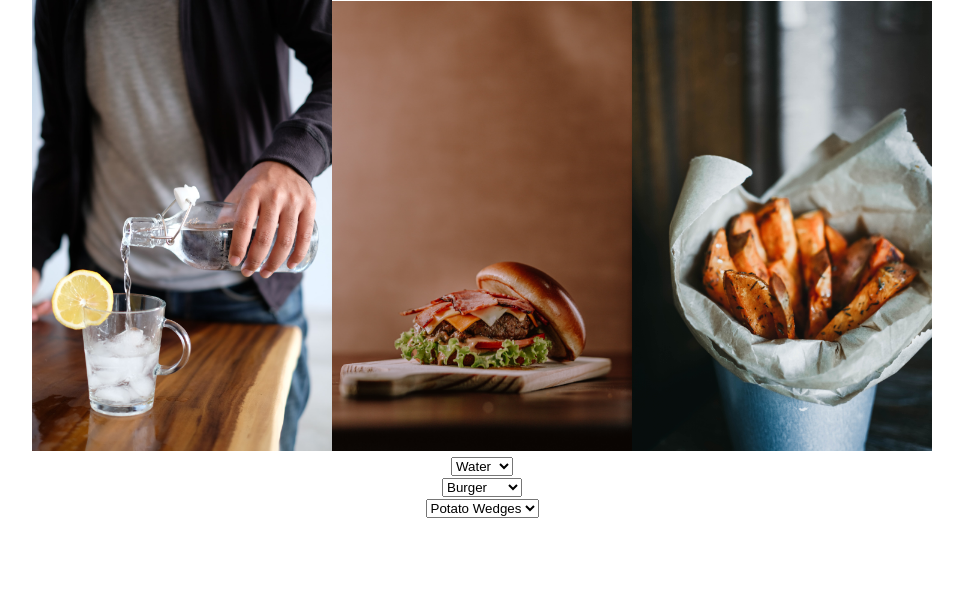
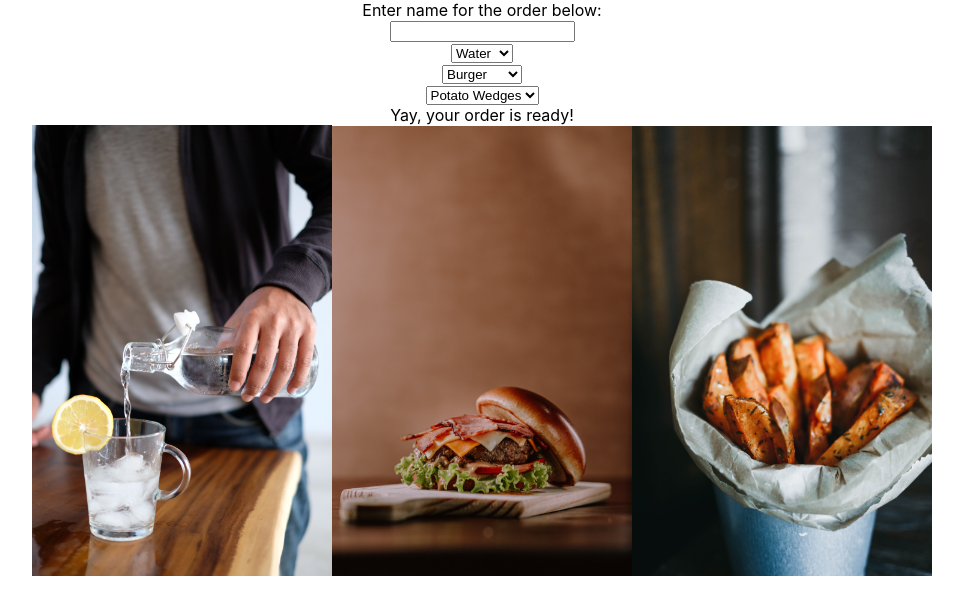
Before and after one commit to abrielcleaver/fs3-react-fast-food, a React (Create React App) app: page / in a window 1280 px wide. Shown: the top 614 px of the page, without its empty margins (158-1121 px from the left). Built offline with nearby package versions, Linux system fonts and the light colour scheme.

Commit message:
Import OrderNameInput t App. on typing in the name input, the order name changes with each keystroke

```diff
--- a/src/App.css
+++ b/src/App.css
@@ -1,38 +1,3 @@
 .App {
   text-align: center;
 }
-
-.App-logo {
-  height: 40vmin;
-  pointer-events: none;
-}
-
-@media (prefers-reduced-motion: no-preference) {
-  .App-logo {
-    animation: App-logo-spin infinite 20s linear;
-  }
-}
-
-.App-header {
-  background-color: #282c34;
-  min-height: 100vh;
-  display: flex;
-  flex-direction: column;
-  align-items: center;
-  justify-content: center;
-  font-size: calc(10px + 2vmin);
-  color: white;
-}
-
-.App-link {
-  color: #61dafb;
-}
-
-@keyframes App-logo-spin {
-  from {
-    transform: rotate(0deg);
-  }
-  to {
-    transform: rotate(360deg);
-  }
-}
--- a/src/App.js
+++ b/src/App.js
@@ -4,10 +4,10 @@ import DrinkDropdown from './DrinkDropdown';
 import FoodDropdown from './FoodDropdown';
 import SideDropdown from './SideDropdown';
 import OrderImage from './OrderImage';
+import OrderNameInput from './OrderNameInput';
 // import InstructionsList from './InstructionsList';
 // import InstructionsForm from './FoodImages';
 // import Instruction from './Instruction';
-// import NameInput from './OrderNameInput';
 
 function App() {
     // track some state here.
@@ -16,35 +16,31 @@ function App() {
   const [foodId, setFoodId] = useState(1);
   const [sideId, setSideId] = useState(1);
     // you'll need to track a order name, which starts as the order of your choice.
-  // const [orderName, setOrderName] = useState('');
+  const [orderName, setOrderName] = useState('Yay');
     // finally, you'll need an array of instructions, which could start out as [' '] for example
 
   return (
     <div className="App">
+      {/* here, the OrderNameInput component takes in the setOrderName state handler function */}
+      <OrderNameInput setOrderName={setOrderName}/>
+
+      {/*
+          render all three Dropdown components (FoodDropdown, SideDropdown, DrinkDropdown) here.
+          In each Dropdown, pass as props the state handler functions defined above, so that these child components can manipulate parent state
+          */}
+      <div className='dropdowns'>
+        <DrinkDropdown setDrinkId={setDrinkId} />
+        <FoodDropdown setFoodId={setFoodId}/>
+        <SideDropdown setSideId={setSideId} />
+      </div>
+      {/* dynamically update the order name here using state */}
+      {orderName}, your order is ready!
       {/* here, the OrderImage component takes in foodId, sideId, drinkId as props. It'll use those ids to render pictures correctly. */}
-      {/* dynamically update the order name here using state */}
       <OrderImage
         drinkId={drinkId}
         foodId={foodId}
         sideId={sideId}
       />
-      {/* here, the OrderNameInput component takes in the setOrderName state handler function */}
-      {/* <OrderNameInput /> */}
-
-      {/*
-          render all three Dropdown components (FoodDropdown, SideDropdown, DrinkDropdown) here.
-          In each Dropdown, pass as props the state handler functions defined above, so that these child components can manipulate parent state
-          */}
-      <div>
-        <DrinkDropdown setDrinkId={setDrinkId} />
-      </div>
-      <div>
-        <FoodDropdown setFoodId={setFoodId}/>
-      </div>
-      <div>
-        <SideDropdown setSideId={setSideId} />
-      </div>
-
       {/* here, the InstructionsForm component takes in the setInstructions state handler function and the slogans array that live in state */}
 
       {/* here, the InstructionList component takes the array of slogans that lives in state */}
```
